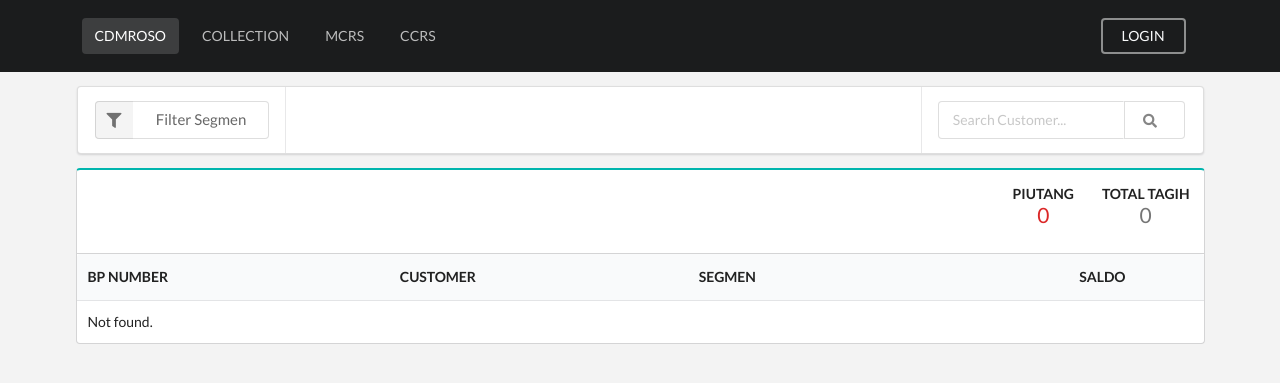
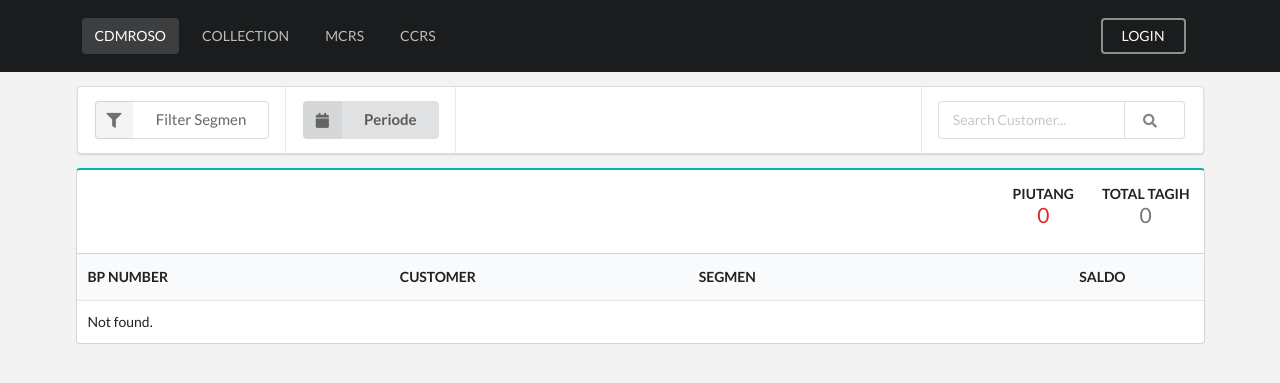
Before and after one commit to cursecan/cdmtel, a Django app: template template/collection/pg-account-colection.html in a window 1280 px wide. Shown: the top 383 px of the page. Run offline with Django 3.2, Linux system fonts and the light colour scheme; the template is opened without the code that fills it, so the values that code supplies are empty.

Commit message:
Add periode tagih

```diff
--- a/collection/views.py
+++ b/collection/views.py
@@ -23,6 +23,7 @@ def accountCollecView(request):
     page = request.GET.get('page', None)
     q = request.GET.get('search', None)
     segmen = request.GET.get('seg', None)
+    period = request.GET.get('period', timezone.now().date())
 
     customer_objs = Customer.objects.all()
     segmen_objs = Segment.objects.values('segment')
@@ -39,10 +40,10 @@ def accountCollecView(request):
 
     customer_objs = customer_objs.annotate(
         s_tagih = F('cur_saldo') - Coalesce(
-            Sum('coltarget_customer__amount', filter=Q(coltarget_customer__due_date__gt=timezone.now().date())), V(0)
+            Sum('coltarget_customer__amount', filter=Q(coltarget_customer__due_date__gt=period)), V(0)
         ),
         b_tagih = Coalesce(
-            Sum('coltarget_customer__amount', filter=Q(coltarget_customer__due_date__lte=timezone.now().date())), V(0)
+            Sum('coltarget_customer__amount', filter=Q(coltarget_customer__due_date__lte=period)), V(0)
         )
     )
 
--- a/template/collection/pg-account-colection.html
+++ b/template/collection/pg-account-colection.html
@@ -25,6 +25,26 @@ Collection
                                 {{ segment.segment }}
                             </div>
                             {% endfor %}
+                        </div>
+                    </div>
+                </div>
+            </div>
+            <div class="item">
+                <div class="ui floated labeled icon dropdown button">
+                    <i class="calendar icon"></i>
+                    <span class="text">Periode</span>
+                    <div class="menu">
+                        <div class="item" onclick="window.location.href='?period=2019-3-1'">
+                            Maret 2019
+                        </div>
+                        <div class="item" onclick="window.location.href='?period=2019-4-1'">
+                            April 2019
+                        </div>
+                        <div class="item" onclick="window.location.href='?period=2019-5-1'">
+                            Mei 2019
+                        </div>
+                        <div class="item" onclick="window.location.href='?period=2019-6-1'">
+                            Juni 2019
                         </div>
                     </div>
                 </div>
```
